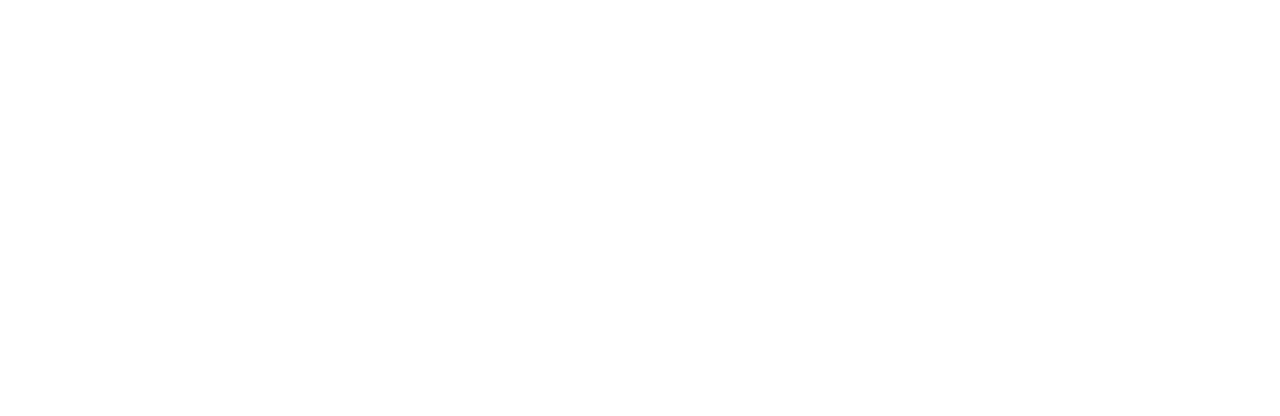
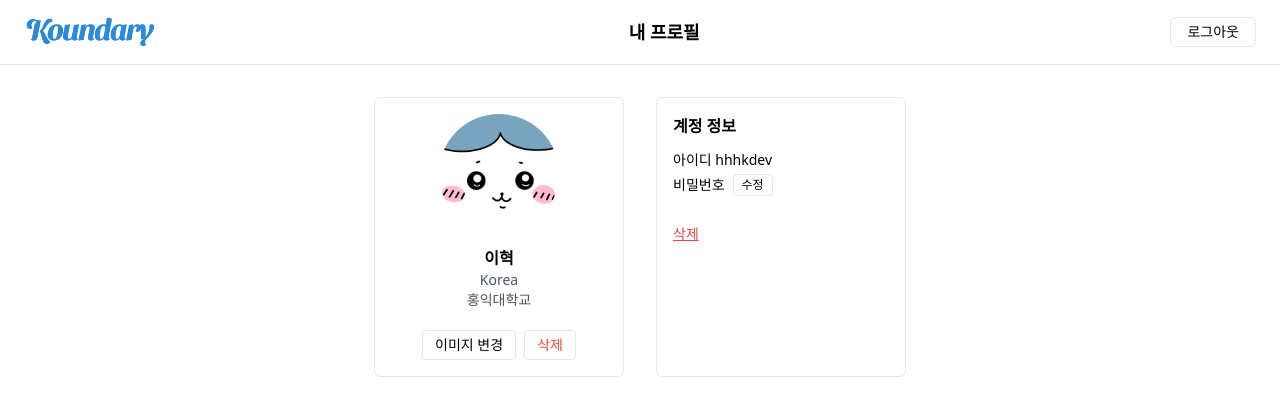
Before and after one commit to ekfgo0/koundary-oreum-web, a React (Vite) app: page /myprofile in a window 1280 px wide. Before the commit this address had no page. Shown: the top 416 px of the page. Built offline with nearby package versions, Linux system fonts and the light colour scheme.

Commit message:
feat: 마이페이지 일부 추가

```diff
--- a/src/App.jsx
+++ b/src/App.jsx
@@ -1,13 +1,17 @@
 import { Routes, Route } from 'react-router-dom'
 import Login from './pages/Login/Login'
+import MyProfile from './pages/MyProfile/MyProfile';
 
 
 function App() {
   return (
     <Routes>
       <Route path="/login" element={<Login />} />
+      <Route path="/myprofile" element={<MyProfile />} />
     </Routes>
   )
 }
 
+
+
 export default App
--- /dev/null
+++ b/src/components/profile/AccountInfoCard.jsx
@@ -0,0 +1,46 @@
+import React from 'react';
+
+function AccountInfoCard({ user }) {
+  const handleEditPassword = () => {
+    alert('비밀번호 수정 모달 뜨게 연결하면 됨!');
+  };
+
+  const handleDeleteAccount = () => {
+    const confirm = window.confirm('정말 탈퇴하시겠습니까?');
+    if (confirm) {
+      alert('회원 탈퇴 처리!');
+    }
+  };
+
+  return (
+    <div className="w-[250px] p-4 border rounded-md flex flex-col gap-3">
+      <h3 className="font-semibold text-base">계정 정보</h3>
+
+      <div className="text-sm flex flex-col gap-1">
+        <p>
+          <span className="font-medium">아이디 </span>
+          {user?.id || '없음'}
+        </p>
+
+        <div className="flex items-center gap-2">
+          <span className="font-medium">비밀번호</span>
+          <button
+            onClick={handleEditPassword}
+            className="px-2 py-0.5 text-xs border rounded hover:bg-gray-100"
+          >
+            수정
+          </button>
+        </div>
+      </div>
+
+      <button
+        onClick={handleDeleteAccount}
+        className="text-red-500 text-sm underline mt-4 self-start"
+      >
+        삭제
+      </button>
+    </div>
+  );
+}
+
+export default AccountInfoCard;
--- /dev/null
+++ b/src/components/profile/ProfileHeader.jsx
@@ -0,0 +1,37 @@
+import React from 'react';
+import { useNavigate } from 'react-router-dom';
+import KoundaryLogo from '../../components/common/Koundarylogo.png'; // ✅ 이미지 경로 주의
+
+function ProfileHeader() {
+  const navigate = useNavigate();
+
+  const handleLogout = () => {
+    localStorage.removeItem('token');
+    navigate('/login');
+  };
+
+  return (
+    <header className="flex justify-between items-center px-6 py-4 border-b border-gray-200">
+      {/* 왼쪽 로고 이미지 */}
+      <img
+        src={KoundaryLogo}
+        alt="Koundary Logo"
+        className="h-8 cursor-pointer"
+        onClick={() => navigate('/')}
+      />
+
+      {/* 가운데 타이틀 */}
+      <h2 className="text-lg font-semibold">내 프로필</h2>
+
+      {/* 오른쪽 로그아웃 */}
+      <button
+        className="border px-4 py-1 rounded-md text-sm hover:bg-gray-100"
+        onClick={handleLogout}
+      >
+        로그아웃
+      </button>
+    </header>
+  );
+}
+
+export default ProfileHeader
--- /dev/null
+++ b/src/components/profile/ProfileImageBox.jsx
@@ -0,0 +1,59 @@
+import React, { useRef, useState } from 'react';
+import defaultImg from '../common/ProfileImage.jpg';
+
+function ProfileImageBox({ user }) {
+  const fileInputRef = useRef(null);
+  const [image, setImage] = useState(user?.profileImage || defaultImg);
+
+  const handleImageChange = (e) => {
+    const file = e.target.files[0];
+    if (!file) return;
+    const url = URL.createObjectURL(file);
+    setImage(url);
+    // ⚠️ 서버 업로드도 필요하면 여기서 FormData로 처리
+  };
+
+  const handleDelete = () => {
+    setImage(defaultImg);
+    // ⚠️ 서버에도 기본 이미지로 바꿔주는 로직 필요
+  };
+
+  return (
+    <div className="w-[250px] p-4 border rounded-md flex flex-col items-center gap-3">
+      <img
+        src={image}
+        alt="프로필 이미지"
+        className="w-[120px] h-[120px] rounded-full object-cover"
+      />
+      <div className="text-center">
+        <p className="font-bold text-base">{user?.name || '이름 없음'}</p>
+        <p className="text-sm text-gray-600">{user?.country || '국가 없음'}</p>
+        <p className="text-sm text-gray-600">{user?.university || '학교 없음'}</p>
+      </div>
+
+      <div className="flex gap-2 mt-2">
+        <button
+          onClick={() => fileInputRef.current.click()}
+          className="px-3 py-1 text-sm border rounded hover:bg-gray-100"
+        >
+          이미지 변경
+        </button>
+        <button
+          onClick={handleDelete}
+          className="px-3 py-1 text-sm border rounded text-red-500 hover:bg-red-50"
+        >
+          삭제
+        </button>
+        <input
+          type="file"
+          accept="image/*"
+          ref={fileInputRef}
+          onChange={handleImageChange}
+          className="hidden"
+        />
+      </div>
+    </div>
+  );
+}
+
+export default ProfileImageBox;
--- /dev/null
+++ b/src/pages/MyProfile/MyProfile.jsx
@@ -0,0 +1,36 @@
+import React, { useEffect, useState } from 'react';
+import ProfileHeader from '../../components/profile/ProfileHeader';
+import ProfileImageBox from '../../components/profile/ProfileImageBox';
+import AccountInfoCard from '../../components/profile/AccountInfoCard';
+
+function MyProfile() {
+     const [user, setUser] = useState(null);
+
+  useEffect(() => {
+    // 임시 더미 유저 (백엔드 API 없을 경우)
+    const mockUser = {
+      name: '이혁',
+      country: 'Korea',
+      university: '홍익대학교',
+      id: 'hhhkdev',
+      profileImage: null, // 없으면 기본 이미지 사용됨
+    };
+    setUser(mockUser);
+  }, []);
+
+
+return (
+  <>
+    <ProfileHeader />
+    {user && (
+      <div className="p-8 flex justify-center gap-8">
+        <ProfileImageBox user={user} />
+        <AccountInfoCard user={user} />
+        {/* 👉 여기 다음 카드(활동정보)도 나란히 붙이면 됨 */}
+      </div>
+    )}
+  </>
+);
+}
+
+export default MyProfile;
```
Also changed, not shown: src/components/common/ProfileImage.jpg (added).
